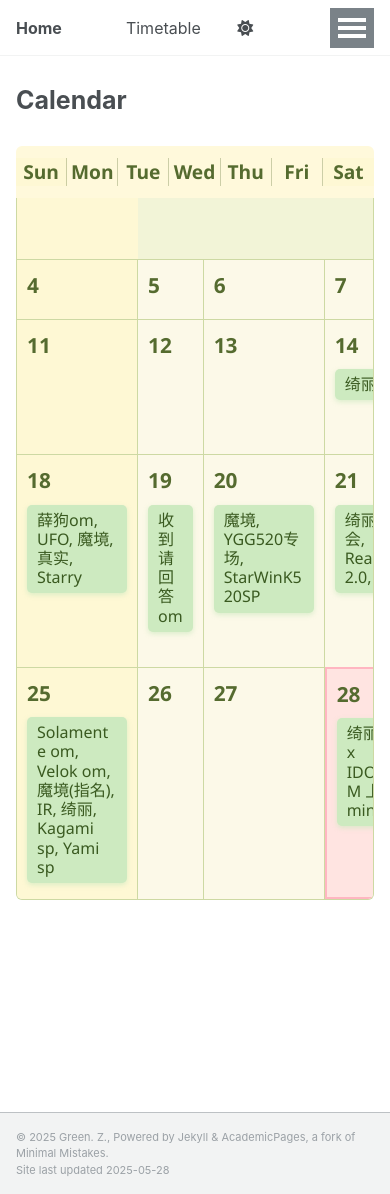
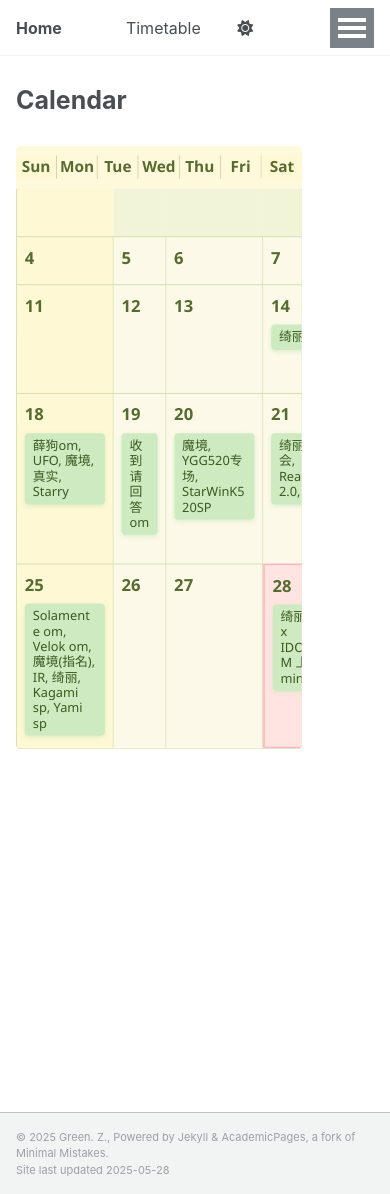
Before and after one commit to renloli/renloli.github.io, a Jekyll site: the page built from _pages/calendar.md, in a window 390 px wide and 1194 px high. Built offline with Jekyll 4.4.1, drawn with Linux system fonts in a browser that asks for light colours.

Commit message:
Update `calendar.html`.

```diff
--- a/_layouts/calendar.html
+++ b/_layouts/calendar.html
@@ -224,7 +224,15 @@ layout: default
                 padding-left: 0.0%;
                 padding-right: 0.0%;
             }
-        }
+          }
+
+          @media (max-width: 400px) {
+            #calendar-container {
+              transform: scale(0.8);
+              transform-origin: top left;
+            }
+          }
+
         </style>
       </section>
     </div>
```
